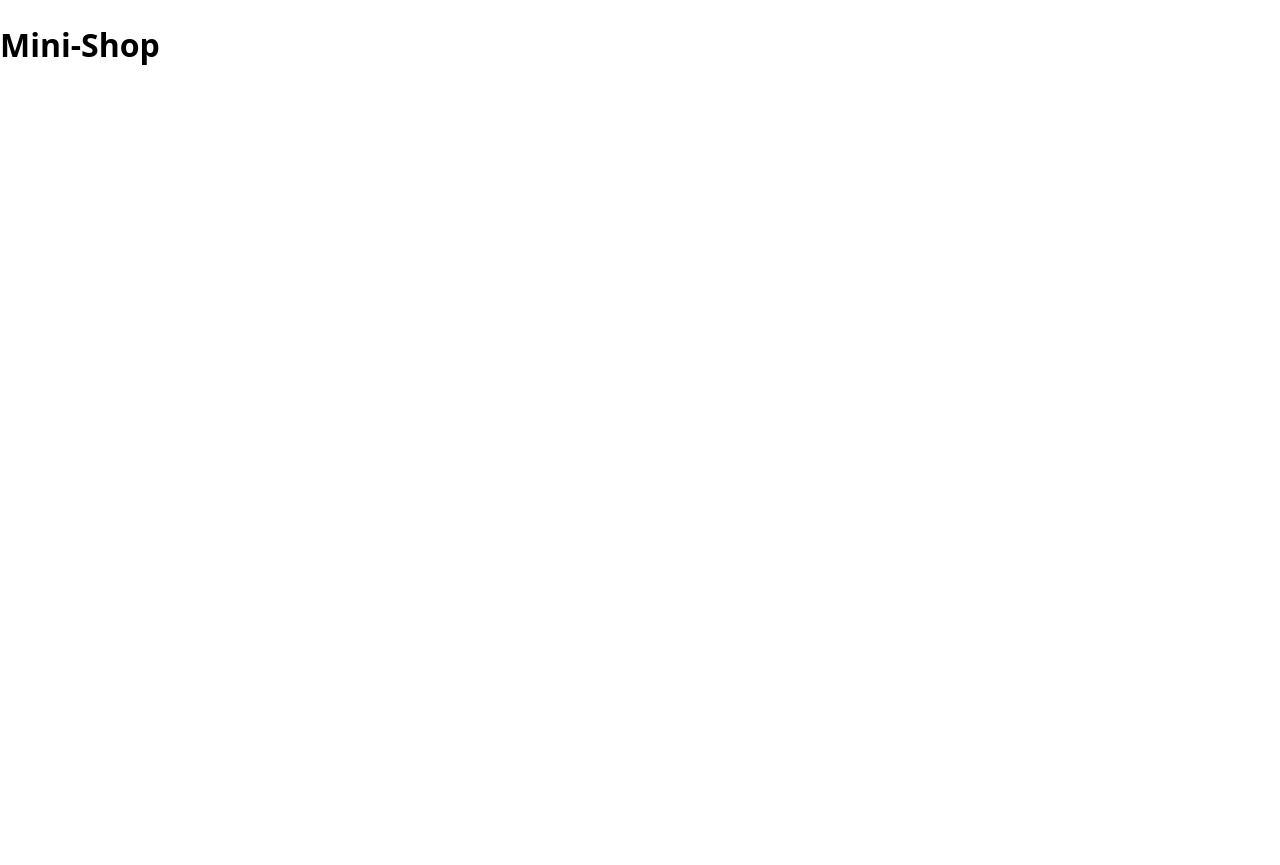
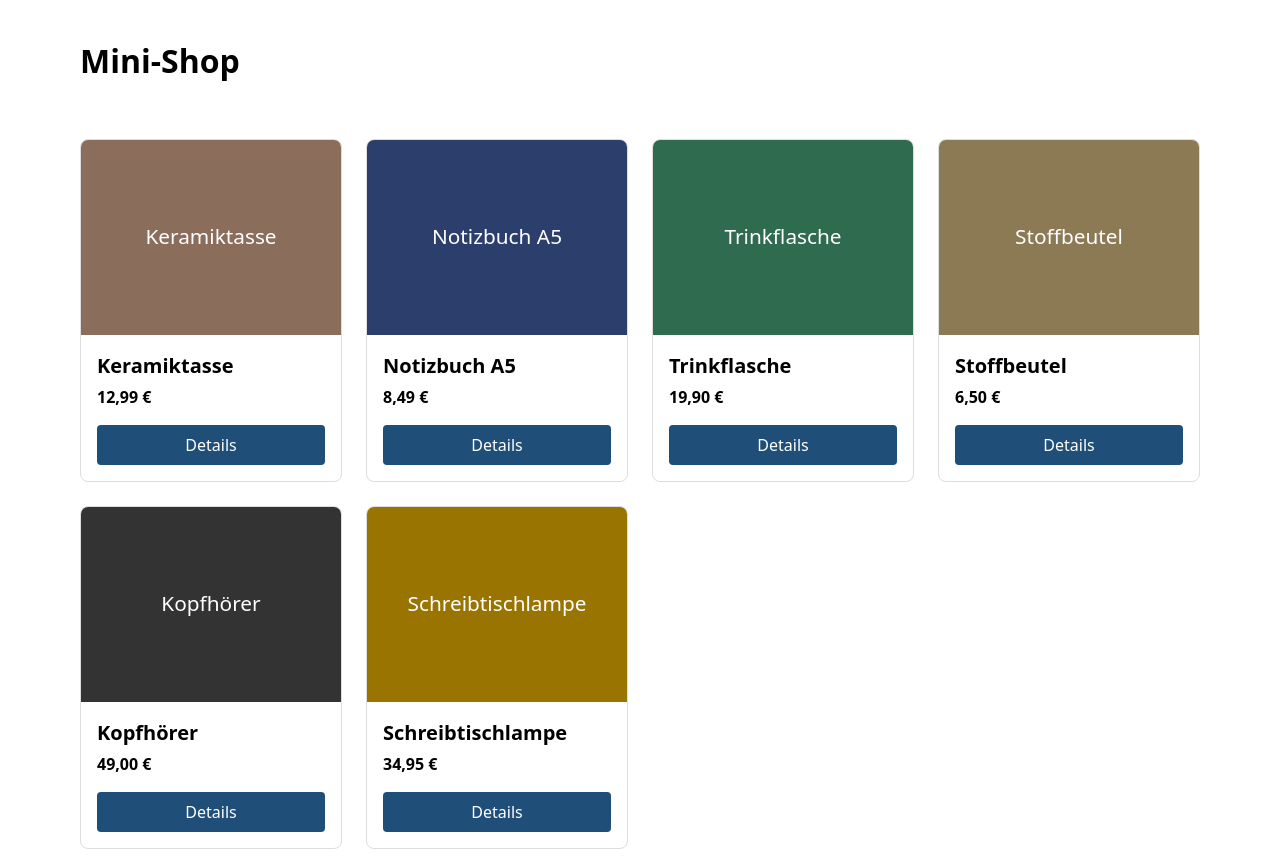
Before and after one commit to nkanunnikow-journaway/UW5_Mini-Shop, a plain HTML site: page index.html in a window 1280 px wide. Before the commit the page ends 800 px from the top, so only its background shows below. Drawn offline with Linux system fonts and the light colour scheme.

Commit message:
Listenansicht der Produkte rendern
Co-Authored-By: Claude Opus 5.5 <noreply@anthropic.com>

```diff
--- a/css/style.css
+++ b/css/style.css
@@ -8,3 +8,67 @@ body {
   font-family: system-ui, sans-serif;
   line-height: 1.5;
 }
+
+header,
+main {
+  max-width: 72rem;
+  margin: 0 auto;
+  padding: 1rem;
+}
+
+#product-list {
+  display: grid;
+  grid-template-columns: 1fr;
+  gap: 1.5rem;
+}
+
+@media (min-width: 40rem) {
+  #product-list {
+    grid-template-columns: repeat(auto-fill, minmax(16rem, 1fr));
+  }
+}
+
+.product-card {
+  display: flex;
+  flex-direction: column;
+  border: 1px solid #ddd;
+  border-radius: 0.5rem;
+  overflow: hidden;
+  background: #fff;
+}
+
+.product-card img {
+  display: block;
+  width: 100%;
+  height: auto;
+}
+
+.product-card h2 {
+  margin: 1rem 1rem 0.25rem;
+  font-size: 1.25rem;
+}
+
+.product-price {
+  margin: 0 1rem 1rem;
+  font-weight: bold;
+}
+
+.product-card button {
+  margin: auto 1rem 1rem;
+  padding: 0.5rem 1rem;
+  font: inherit;
+  border: 0;
+  border-radius: 0.25rem;
+  background: #1f4e79;
+  color: #fff;
+  cursor: pointer;
+}
+
+.product-card button:hover {
+  background: #163a5a;
+}
+
+.product-card button:focus-visible {
+  outline: 3px solid #f0a500;
+  outline-offset: 2px;
+}
--- a/js/app.js
+++ b/js/app.js
@@ -68,3 +68,43 @@ const produkte = [
       "LED-Lampe mit drei Helligkeitsstufen und flexiblem Gelenkarm, Energieeffizienzklasse A.",
   },
 ];
+
+const preisFormat = new Intl.NumberFormat("de-DE", {
+  style: "currency",
+  currency: "EUR",
+});
+
+function erstelleProduktKarte(produkt) {
+  const karte = document.createElement("article");
+  karte.className = "product-card";
+
+  const bild = document.createElement("img");
+  bild.src = produkt.bild;
+  bild.alt = produkt.bildAlt;
+  bild.width = 400;
+  bild.height = 300;
+
+  const ueberschrift = document.createElement("h2");
+  ueberschrift.textContent = produkt.name;
+
+  const preis = document.createElement("p");
+  preis.className = "product-price";
+  preis.textContent = preisFormat.format(produkt.preis);
+
+  const detailsButton = document.createElement("button");
+  detailsButton.type = "button";
+  detailsButton.textContent = "Details";
+  detailsButton.setAttribute("aria-label", `Details zu ${produkt.name}`);
+  detailsButton.dataset.produktId = produkt.id;
+
+  karte.append(bild, ueberschrift, preis, detailsButton);
+  return karte;
+}
+
+function renderProduktListe(liste) {
+  const container = document.getElementById("product-list");
+  const karten = liste.map(erstelleProduktKarte);
+  container.replaceChildren(...karten);
+}
+
+renderProduktListe(produkte);
```
Also changed, not shown: index.html (+2 -2 lines).
